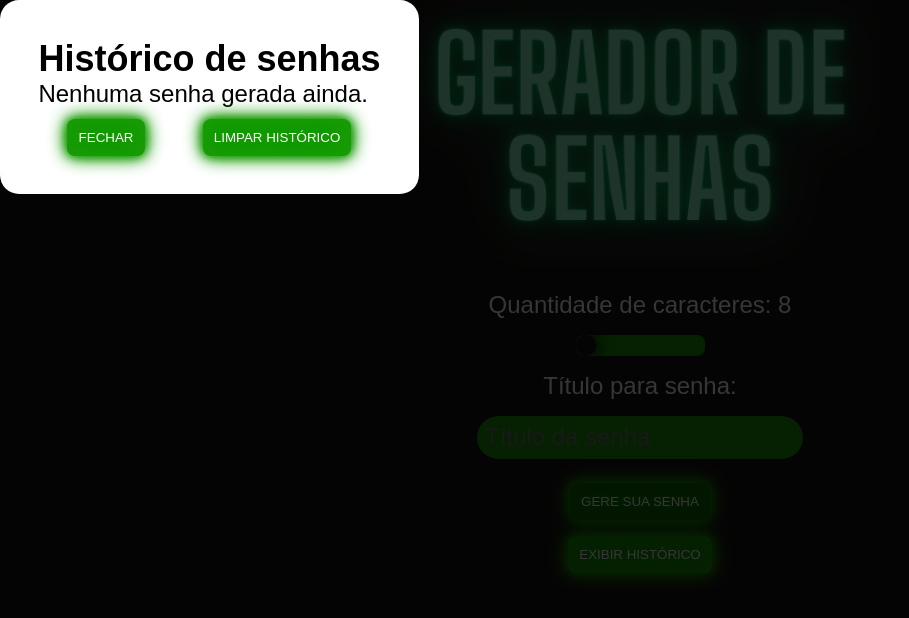
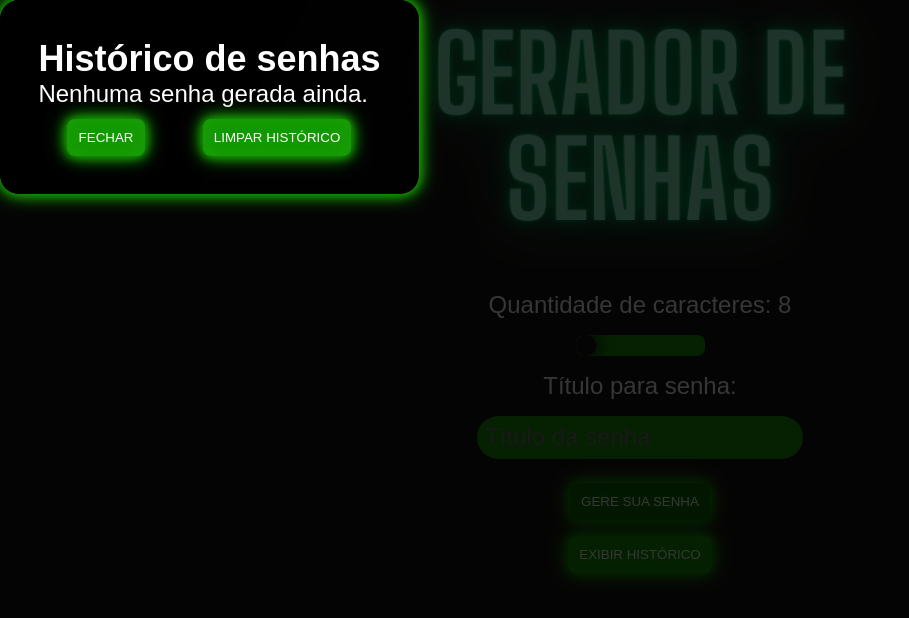
Before and after one commit to Anathyon/Gerador-de-senha, a plain HTML site: page index.html in a window 1280 px wide. Both pictures are taken after a click on the button "EXIBIR HISTÓRICO". Shown: the whole page, without its empty margins (0-909 px from the left). Drawn offline with Linux system fonts and the light colour scheme; a web font is replaced by a local one.

Commit message:
CSS ajuste

```diff
--- a/CSS/index.css
+++ b/CSS/index.css
@@ -79,11 +79,13 @@ body {
 }
 
 #historico_dialog{
+    color: #FFF;
     position: fixed;
     border: none;
     border-radius: 1.2rem;
     padding: 3%;
-
+    background: linear-gradient(120deg, #000000, #000000a2);
+    box-shadow: 0 0 8px #179b06, 0 0 15px #179b06, 0 0 20px #179b06;
 }
 
 .bts_org{
```
